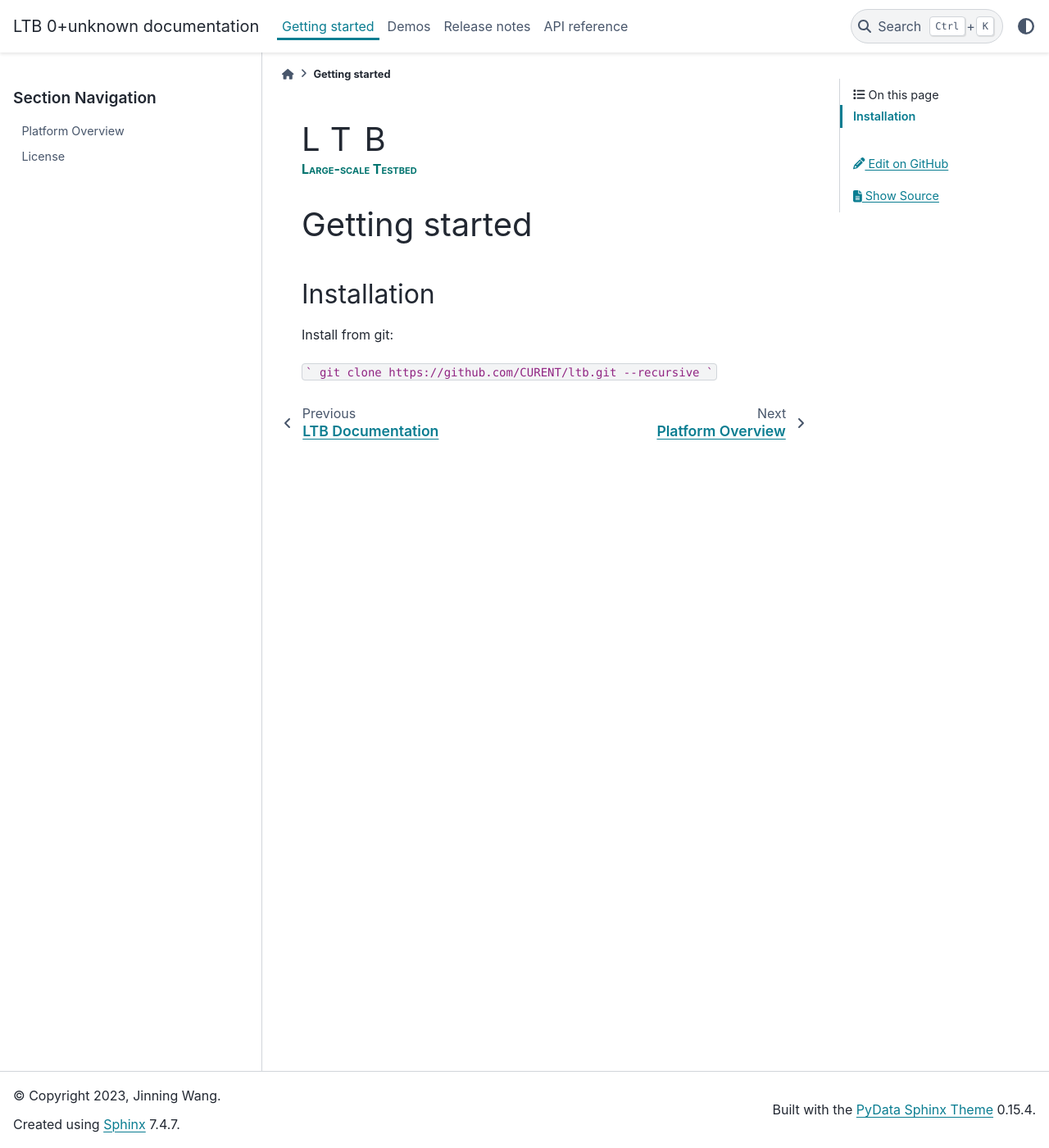
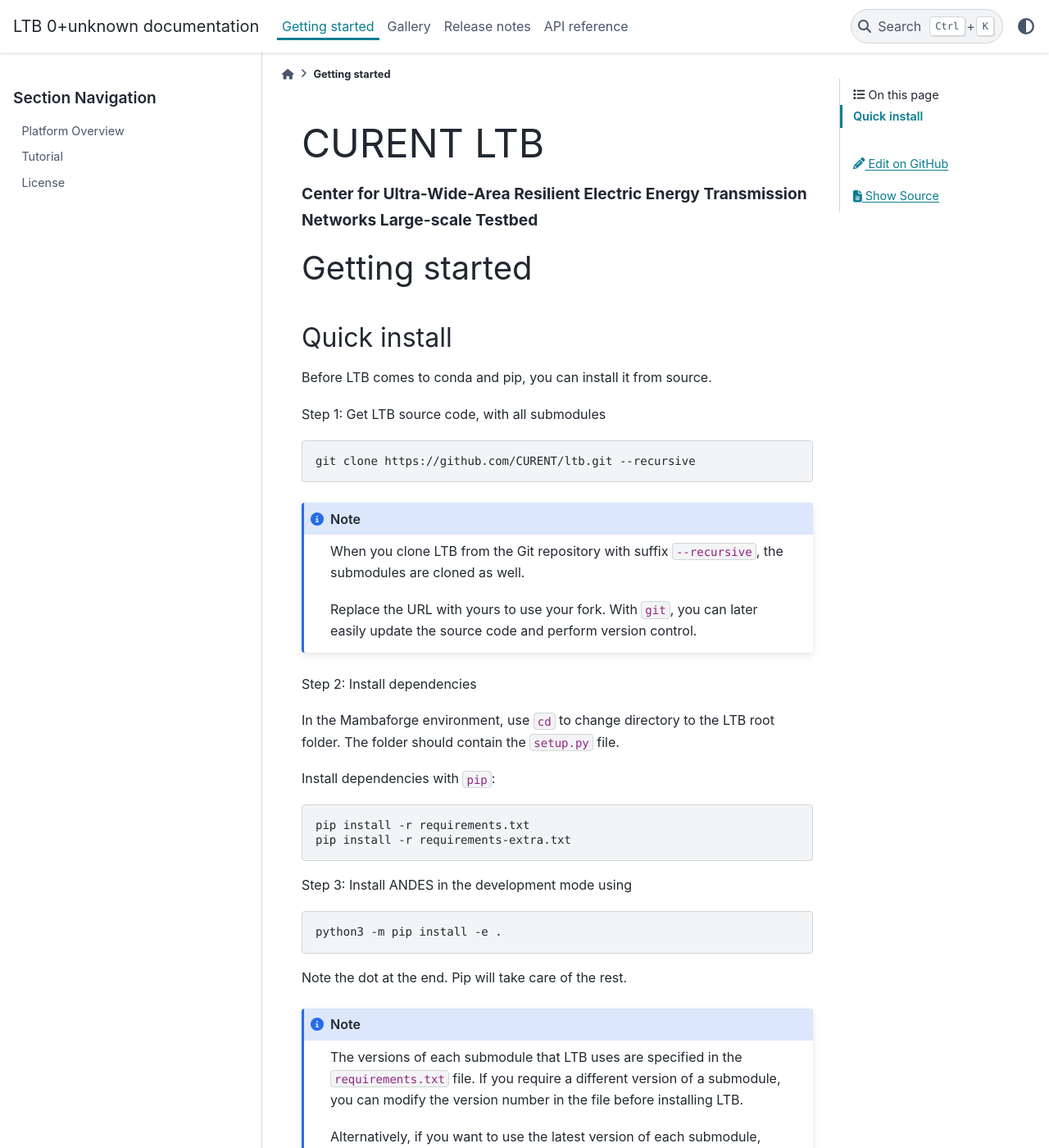
Before and after one commit to CURENT/ltb, a Sphinx documentation site: the page built from docs/source/getting_started/index.rst, in a window 1280 px wide and 1400 px high. Shown: the whole window at 82% size. Built offline with Sphinx 7.4.7 and the PyData theme 0.15.4, drawn with Linux system fonts in a browser that asks for light colours; some of the changed text lies outside the part shown.

Commit message:
Update doc

````diff
--- a/docs/source/getting_started/copyright.rst
+++ b/docs/source/getting_started/copyright.rst
@@ -7,7 +7,7 @@
 
 GNU Public License v3
 *********************
-| Copyright :raw-html:`&copy;` 2023 CURENT LTB
+| Copyright :raw-html:`&copy;` 2023 `CURENT LTB Team <https://ltb.curent.org/about/>`_
 
 LTB is free software; you can redistribute it and/or modify it under the terms
 of the `GNU General Public License <http://www.gnu.org/licenses/gpl-3.0.html>`_
--- a/docs/source/getting_started/index.rst
+++ b/docs/source/getting_started/index.rst
@@ -2,12 +2,11 @@
 .. raw:: html
 
    <embed>
-   <h1 style="letter-spacing: 0.4em; font-size: 2.5em !important;
-   margin-bottom: 0; padding-bottom: 0"> LTB </h1>
-
-   <p style="color: #00746F; font-variant: small-caps; font-weight: bold;
-   margin-bottom: 2em">
-   Large-scale Testbed</p>
+   <h1 style="font-size: 3em; margin: 0;">
+   CURENT LTB <span style="color: #00746F;"></span></h1>
+   <p style="font-size: 1.2em; font-weight: bold; margin: 1em 0;">
+   Center for Ultra-Wide-Area Resilient Electric Energy Transmission Networks
+   Large-scale Testbed
    </embed>
 
 .. _getting-started:
@@ -21,13 +20,53 @@
     :hidden:
 
     overview
+    tutorial
     copyright
 
-Installation
+Quick install
 =============
 
-Install from git:
+Before LTB comes to conda and pip, you can install it from source.
 
-```
-git clone https://github.com/CURENT/ltb.git --recursive
-```
+Step 1: Get LTB source code, with all submodules
+
+.. code-block:: bash
+
+    git clone https://github.com/CURENT/ltb.git --recursive
+
+.. note::
+    When you clone LTB from the Git repository with suffix ``--recursive``, the submodules
+    are cloned as well.
+
+    Replace the URL with yours to use your fork. With ``git``, you can later easily
+    update the source code and perform version control.
+
+Step 2: Install dependencies
+
+In the Mambaforge environment, use ``cd`` to change directory to the LTB root folder.
+The folder should contain the ``setup.py`` file.
+
+Install dependencies with ``pip``:
+
+.. code:: bash
+
+    pip install -r requirements.txt
+    pip install -r requirements-extra.txt
+
+Step 3: Install ANDES in the development mode using
+
+.. code:: bash
+
+      python3 -m pip install -e .
+
+Note the dot at the end. Pip will take care of the rest.
+
+.. note::
+    The versions of each submodule that LTB uses are specified in the
+    ``requirements.txt`` file. If you require a different version of a submodule,
+    you can modify the version number in the file before installing LTB.
+
+    Alternatively, if you want to use the latest version of each submodule,
+    you can install it manually using
+    ``pip install git+https://github.com/CURENT/andes.git@develop``
+    or other packages.
--- a/docs/source/getting_started/overview.rst
+++ b/docs/source/getting_started/overview.rst
@@ -10,7 +10,7 @@
 environment, and AGVis for grid visualization. These LTB packages can be used individually or in a federated manner,
 making it a versatile tool for power system research and development.
 
-LTB is developed and actively maintained by the `LTB Team <https://ltb.curent.org/about/>`_.
+LTB is developed and actively maintained by the `CURENT LTB Team <https://ltb.curent.org/about/>`_.
 To get involved,
 
 * Report issues in the
````
Also changed, not shown: other parts of docs/source/getting_started/overview.rst (+1 -1 lines), docs/source/demos/index.rst (deleted, +0 -15 lines), docs/source/gallery/dynamic.rst (added, +19 -0 lines), docs/source/gallery/index.rst (added, +25 -0 lines), docs/source/gallery/visualization.rst (added, +22 -0 lines), docs/source/getting_started/tutorial.rst (added, +42 -0 lines), docs/source/index.rst (+10 -9 lines).
